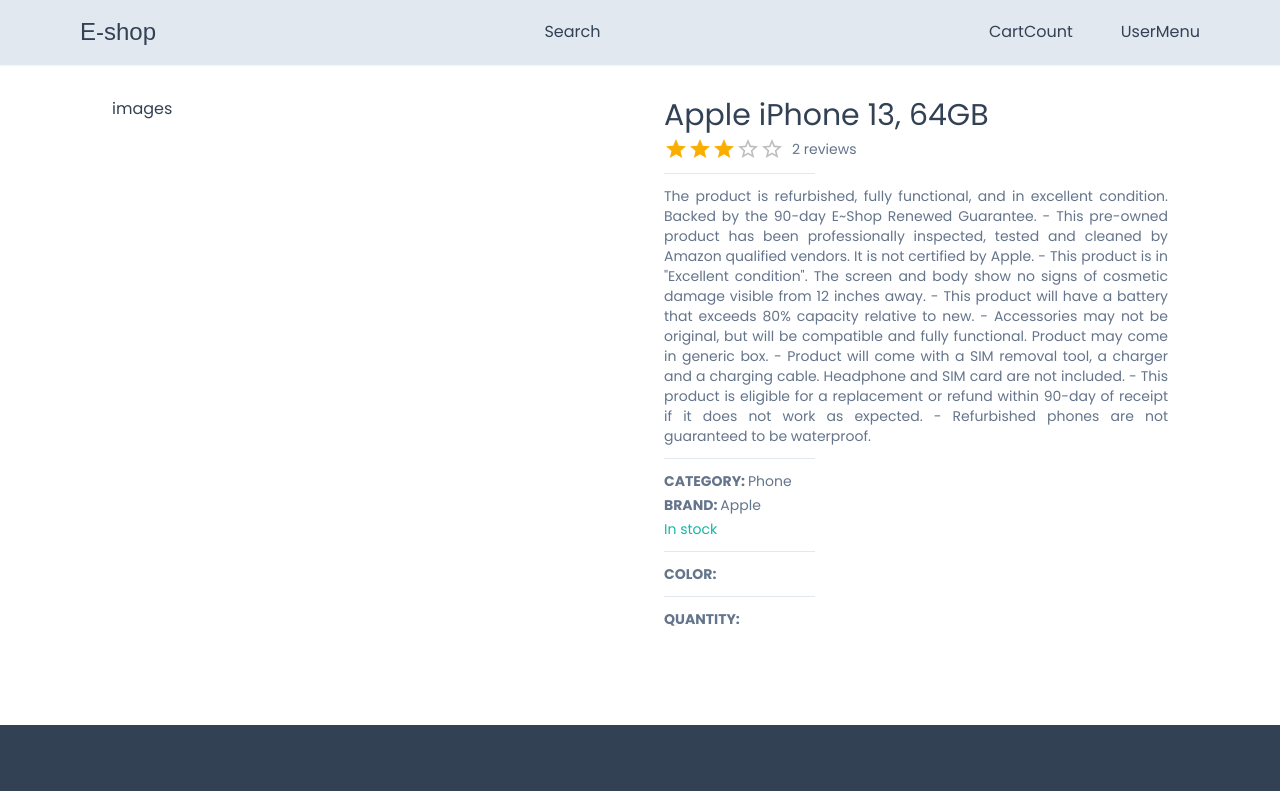
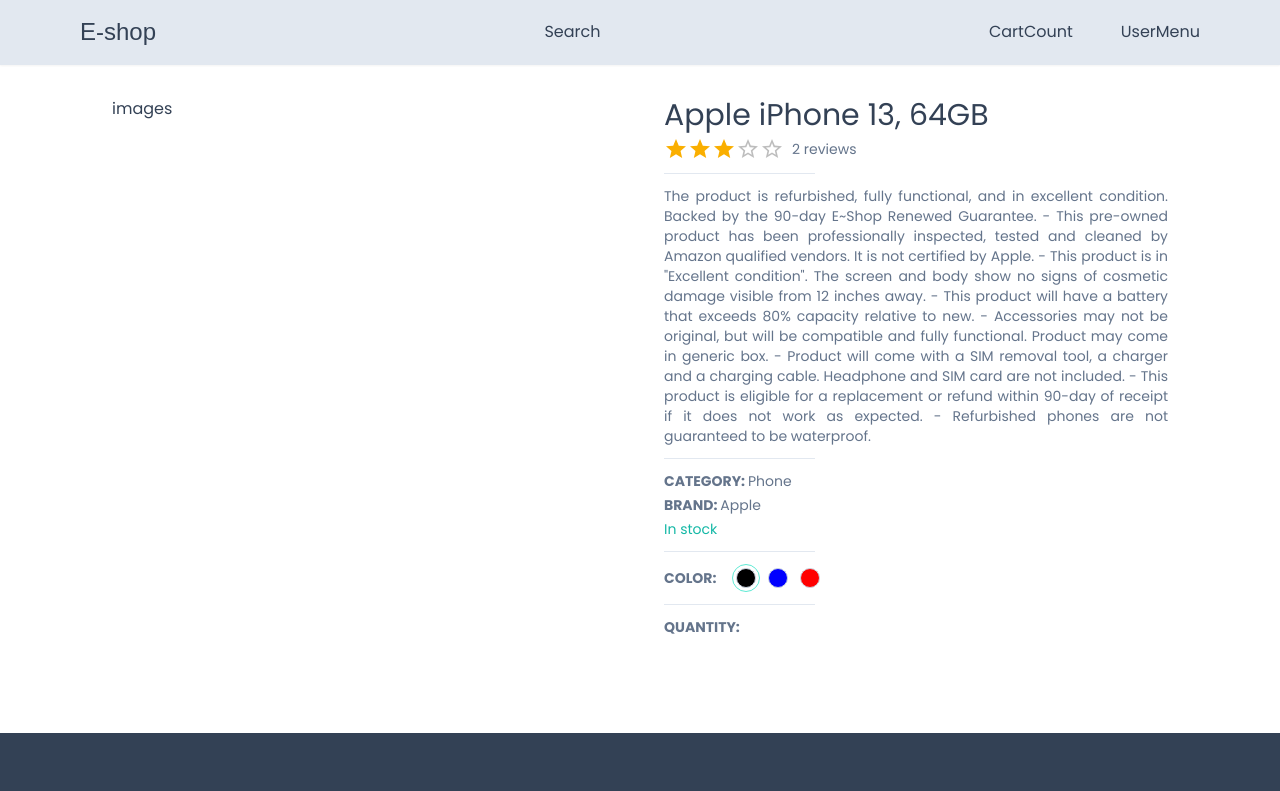
Before and after one commit to Devgynflo/e-shop, a Next.js app: page /products/1 in a window 1280 px wide. Shown: the top 791 px of the page. Built offline with nearby package versions, Linux system fonts and the light colour scheme; a web font is replaced by a local one.

Commit message:
Feat: Select Color in product details

```diff
--- /dev/null
+++ b/@types/index.ts
@@ -0,0 +1,16 @@
+export type CardProductType = {
+  id: string;
+  name: string;
+  description: string;
+  category: string;
+  brand: string;
+  selectImg: SelectedImgType;
+  quantity: number;
+  price: number;
+};
+
+export type SelectedImgType = {
+  color: string;
+  colorCode: string;
+  image: string;
+};
--- a/app/components/products/details.tsx
+++ b/app/components/products/details.tsx
@@ -1,31 +1,16 @@
 "use client";
 
+import { CardProductType, SelectedImgType } from "@/@types";
 import { cn } from "@/lib/utils";
 import { getAverageScore } from "@/utils/average-score";
 import { Rating } from "@mui/material";
 import { NextPage } from "next";
-import { useState } from "react";
+import { useCallback, useState } from "react";
+import { SetProductColor } from "./set-color";
 
 interface ProductDetailsProps {
   product?: any;
 }
-
-export type CardProductType = {
-  id: string;
-  name: string;
-  description: string;
-  category: string;
-  brand: string;
-  selectImg: SelectedImgType;
-  quantity: number;
-  price: number;
-};
-
-export type SelectedImgType = {
-  color: string;
-  colorCode: string;
-  image: string;
-};
 
 const Horizontal = () => {
   return <hr className="my-2 w-[30%]" />;
@@ -33,11 +18,16 @@
 
 export const ProductDetails: NextPage<ProductDetailsProps> = ({ product }) => {
   const average = getAverageScore(product.reviews);
-  const [cardProduct, setCardproduct] = useState<CardProductType>({
+  const [cardProduct, setCardProduct] = useState<CardProductType>({
     ...product,
     quantity: 1,
     selectImg: { ...product.images[0] },
   });
+  const handleColorSelect = useCallback((value: SelectedImgType) => {
+    setCardProduct((prev) => {
+      return { ...prev, selectImg: value };
+    });
+  }, []);
 
   return (
     <div className="grid grid-cols-1 gap-12 md:grid-cols-2">
@@ -63,9 +53,11 @@
           {product.inStock ? "In stock" : "Out of stock"}
         </div>
         <Horizontal />
-        <div>
-          <span className="font-semibold uppercase">color: </span>
-        </div>
+        <SetProductColor
+          images={product.images}
+          cardProduct={cardProduct}
+          handleColorSelect={handleColorSelect}
+        />
         <Horizontal />
         <div>
           <span className="font-semibold uppercase">quantity: </span>
--- a/app/components/products/set-color.tsx
+++ b/app/components/products/set-color.tsx
@@ -1,7 +1,40 @@
+"use client";
+
+import { CardProductType, SelectedImgType } from "@/@types";
+import { cn } from "@/lib/utils";
 import { NextPage } from "next";
 
-interface SetProductColorProps {}
+interface SetProductColorProps {
+  images: SelectedImgType[];
+  cardProduct: CardProductType;
+  handleColorSelect: (value: SelectedImgType) => void;
+}
 
-export const SetProductColor: NextPage<SetProductColorProps> = ({}) => {
-  return <div></div>;
+export const SetProductColor: NextPage<SetProductColorProps> = ({
+  images,
+  cardProduct,
+  handleColorSelect,
+}) => {
+  return (
+    <div className="flex items-center gap-4">
+      <span className="font-semibold uppercase">color:</span>
+      <div className="flex gap-1">
+        {images.map((img) => (
+          <div
+            onClick={() => handleColorSelect(img)}
+            key={img.colorCode}
+            className={cn(
+              "flex size-7 items-center justify-center rounded-full border-teal-300",
+              cardProduct.selectImg.color === img.color && "border-[1.5px]",
+            )}
+          >
+            <div
+              className="size-5 cursor-pointer rounded-full border-[1.2px] border-slate-300"
+              style={{ background: img.colorCode }}
+            ></div>
+          </div>
+        ))}
+      </div>
+    </div>
+  );
 };
```
